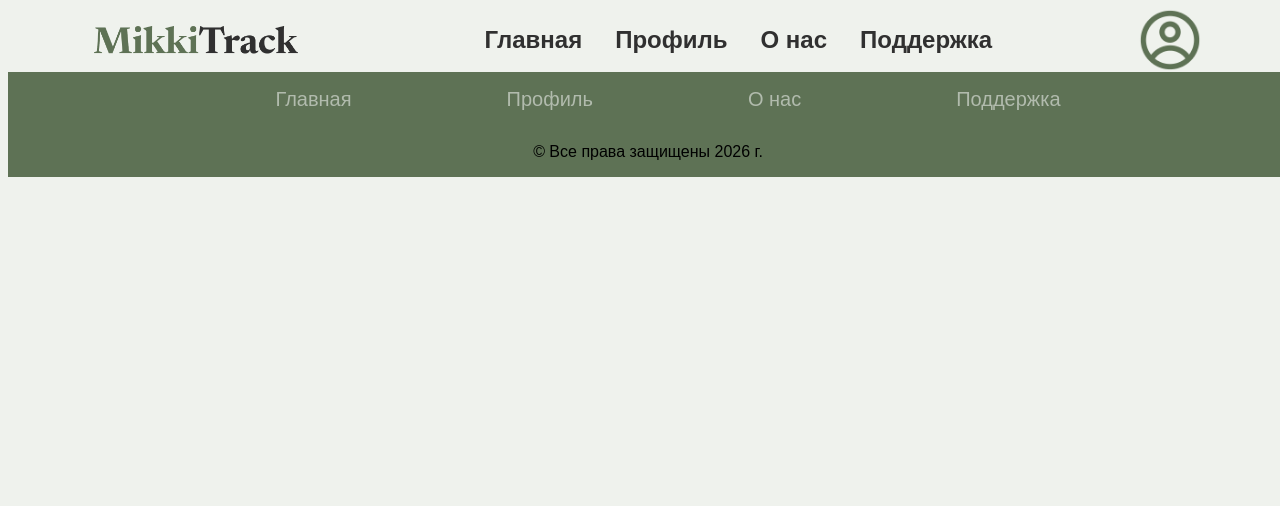
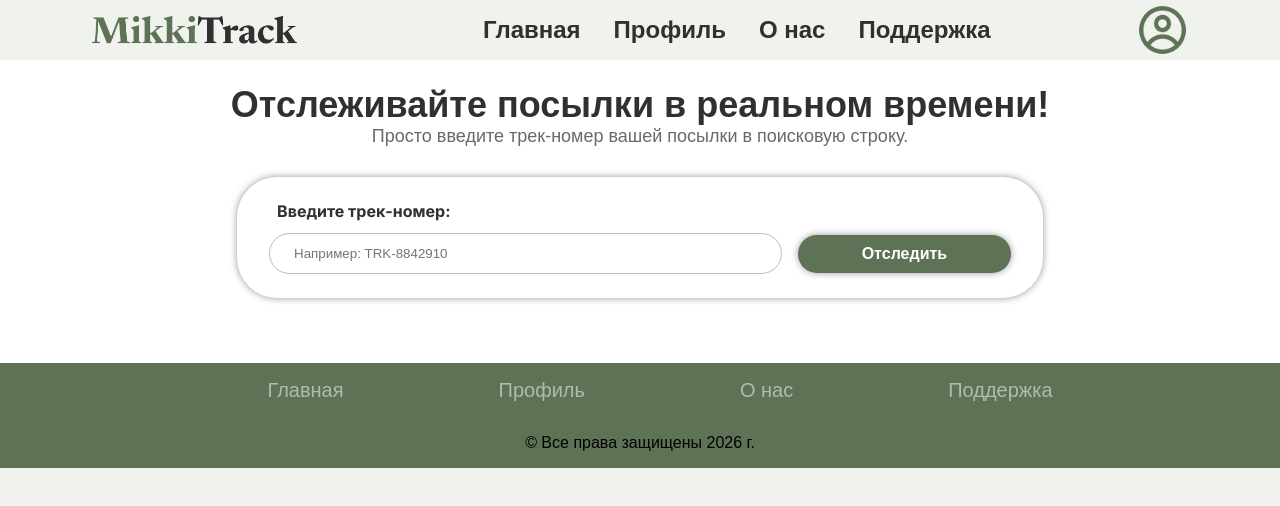
Before and after one commit to mikkixx/MikkiTrack, a plain HTML site: page index.html in a window 1280 px wide. Drawn offline with Linux system fonts and the light colour scheme; a web font is replaced by a local one.

Commit message:
Добавление баннера

```diff
--- a/css/style.css
+++ b/css/style.css
@@ -3,6 +3,8 @@ body{
     height: 100%;
     background-color: #EFF2ED;
     font-family: 'Source Serif Pro', sans-serif;
+    padding: 0;
+    margin: 0;
 }
 header{
     width: 100%;
@@ -41,8 +43,8 @@ header{
     height: 41%;
 }
 #avatar{
-    width: 5%;
-    height: 60%;
+    width: 4%;
+    height: 50%;
 }
 footer{
     width: 100%;
@@ -79,3 +81,78 @@ footer{
     color: #303030;
     font-size: 18px;
 }
+main{
+    width: 100%;
+    height: 79%;
+}
+.banner{
+    width: 100%;
+    height: 43%;
+    background-color: white;
+    display: flex;
+    flex-direction: column;
+    align-items: center;
+    justify-content: center;
+    padding-bottom: 65px;
+}
+.banner > h1{
+    color: #303030;
+    font-size: 36px;
+    padding: 0;
+    margin-bottom: 0;
+}
+.banner > p{
+    color: #696969;
+    font-size: 18px;
+    padding: 0;
+    margin-bottom: 30px;
+    margin-top: 0;
+}
+.search-form{
+    width: 63%;
+    height: 43%;
+    box-shadow: 0 0 7px #5e7255b7;
+    border-radius: 40px;
+    display: flex;
+    justify-content: center;
+    flex-direction: column;
+    align-items: center;
+    font-family: "Inter", sans-serif;
+    padding: 24px 0;
+}
+.label{
+    width: 90%;
+    height: 22%;
+    display: flex;
+    justify-content: left;
+    font-weight: bold;
+    color:#303030;
+    margin-bottom: 12px;
+}
+.search-box{
+    width: 92%;
+    height: 36%;
+    display: flex;
+    justify-content: center;
+    align-items: center;
+    gap: 16px;
+}
+.search-box > input{
+    width: 66%;
+    height: 100%;
+    border: 1px solid #BCBCBC;
+    border-radius: 25px;
+    padding: 12px 24px;
+}
+.search-box > button {
+    width: 30%;
+    height: 90%;
+    border: none;
+    border-radius: 25px;
+    font-weight: bold;
+    color:#ffffff;
+    background-color: #5E7255;
+    box-shadow: 0 0 7px #3030307c;
+    padding: 10px 24px;
+    font-size: 16px;
+}
--- a/index.html
+++ b/index.html
@@ -5,6 +5,9 @@
     <meta name="viewport" content="width=device-width, initial-scale=1.0">
     <link rel="stylesheet" href="./css/style.css">
     <link href="https://fonts.googleapis.com/css?family=Source+Serif+Pro" rel="stylesheet">
+    <link rel="preconnect" href="https://fonts.googleapis.com">
+    <link rel="preconnect" href="https://fonts.gstatic.com" crossorigin>
+    <link href="https://fonts.googleapis.com/css2?family=Inter:ital,opsz,wght@0,14..32,100..900;1,14..32,100..900&display=swap" rel="stylesheet">
     <title>Главная страница</title>
 </head>
 <body>
@@ -21,7 +24,19 @@
         <img src="./img/profile.png" alt="" id="avatar">
     </header>
     <main>
-
+        <div class="banner">
+            <h1>Отслеживайте посылки в реальном времени!</h1>
+            <p>Просто введите трек-номер вашей посылки в поисковую строку.</p>
+            <div class="search-form">
+                <div class="label">
+                    <label for="search">Введите трек-номер:</label>
+                </div>
+                <div class="search-box">
+                    <input type="text" placeholder="Например: TRK-8842910" id="search">
+                    <button type="submit">Отследить</button>
+                </div>
+            </div>
+        </div>
     </main>
     <footer>
         <nav class="footer">
```
